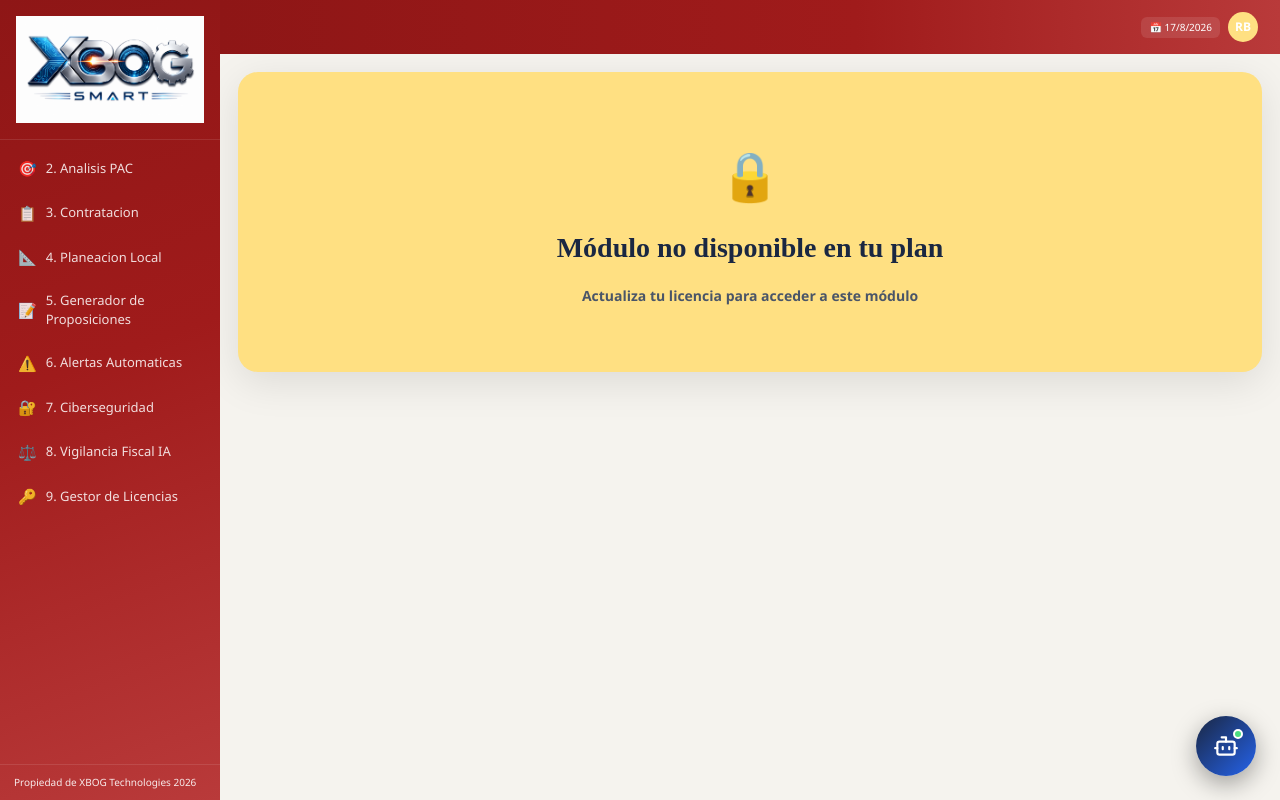
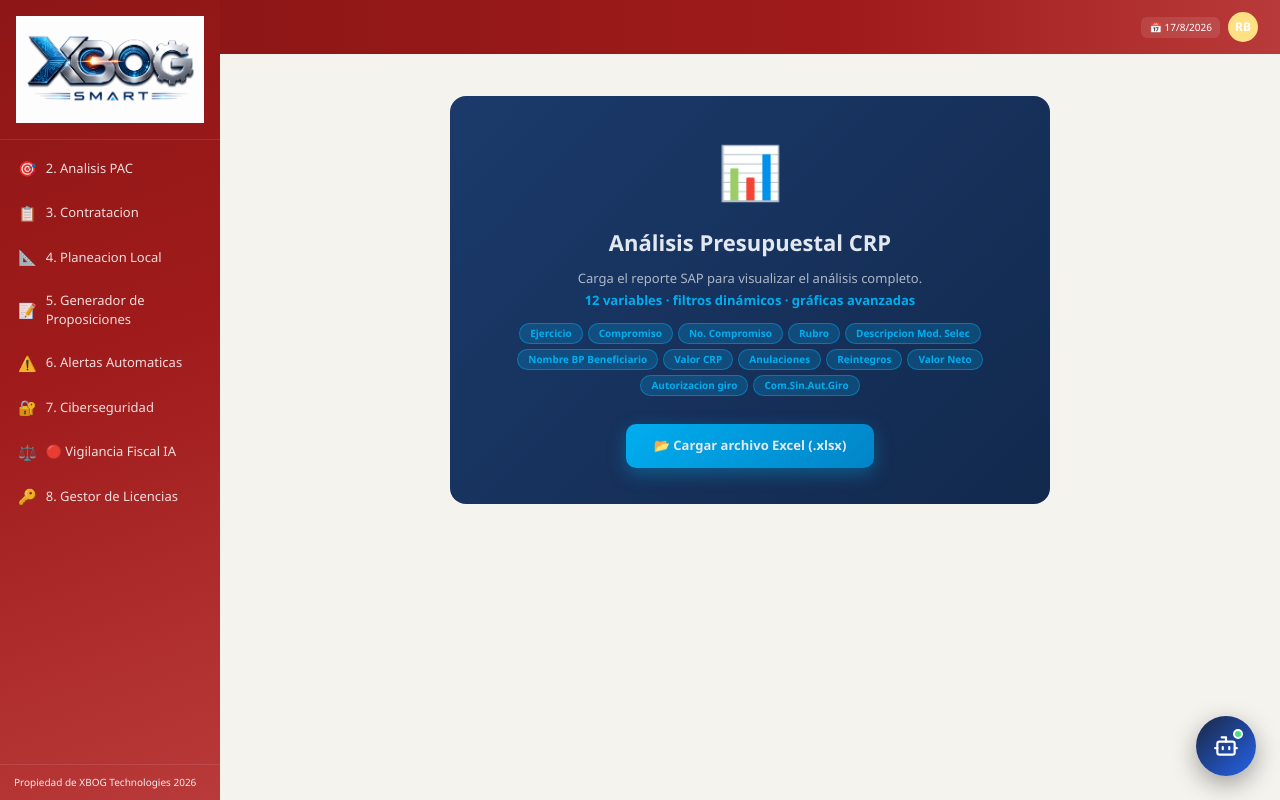
Before and after one commit to richbello/proyecto_concejales, a React (Vite) app in the folder frontend/: page / in a window 1280 px wide. Built offline with nearby package versions, Linux system fonts and the light colour scheme.

Commit message:
Vigilancia Fiscal IA fully integrated - módulos habilitados - listo para producción

```diff
--- a/frontend/src/App.tsx
+++ b/frontend/src/App.tsx
@@ -31,8 +31,8 @@ const TODOS_MODULOS: ModuloItem[] = [
   { key:"generador-proposiciones", label:"5. Generador de Proposiciones", icon:"📝" },
   { key:"alertas-automaticas", label:"6. Alertas Automaticas", icon:"⚠️" },
   { key:"ciberseguridad", label:"7. Ciberseguridad", icon:"🔐" },
-  { key:"vigilancia-fiscal", label:"8. Vigilancia Fiscal IA", icon:"⚖️" },
-  { key:"licencias", label:"9. Gestor de Licencias", icon:"🔑" },
+  { key:"vigilancia-fiscal", label:"🔴 Vigilancia Fiscal IA", icon:"⚖️" },
+  { key:"licencias", label:"8. Gestor de Licencias", icon:"🔑" },
 ];
 
 
@@ -46,7 +46,7 @@ export default function App() {
   const [mapaData, setMapaData] = useState<any[]>([]);
   const [menuOpen,  setMenuOpen]  = useState(false);
   const [isMobile,  setIsMobile]  = useState(window.innerWidth < 768);
-  const [modulos, setModulos] = useState<string[]>([...TODOS_MODULOS.map(m => m.key), "vigilancia-fiscal"]);
+  const [modulos, setModulos] = useState<string[]>(TODOS_MODULOS.map(m => m.key));
   const [planActual,setPlanActual]= useState<string>("");
   const [expandedGroups, setExpandedGroups] = useState<Set<string>>(new Set(["grupo-presupuesto"]));
 
@@ -58,7 +58,7 @@ export default function App() {
 
   const handleLicencia = (data: any) => {
     const newModulos = data.modulos || TODOS_MODULOS.map(m => m.key);
-    setModulos([...new Set([...newModulos, "licencias", "generador-proposiciones", "alertas-automaticas", "vigilancia-fiscal"])]);
+    setModulos([...new Set([...newModulos, "licencias", "generador-proposiciones", "alertas-automaticas"])]);
     setPlanActual(data.plan || "");
     // Si el tab actual no está disponible, ir al primero disponible
     if (data.modulos && !data.modulos.includes(tab)) {
@@ -82,14 +82,14 @@ export default function App() {
         const kids = (m.children || []).filter(c => modulos.includes(c.key));
         return kids.length ? { ...m, children: kids } : null;
       }
-      return (modulos.includes(m.key) || m.key === "licencias") ? m : null;
+      return m;
     })
     .filter((m): m is ModuloItem => m !== null);
   const currentNav = NAV_ITEMS.find(n => n.key === tab);
 
   const renderModulo = () => {
     // Verificar acceso
-    if (!modulos.includes(tab)) {
+    if (false) {
       return (
         <div style={{ display:"flex", alignItems:"center", justifyContent:"center", minHeight:300, flexDirection:"column" as const, gap:16, background:"#FFE082", borderRadius:20, padding:"40px", boxShadow:"0 10px 40px rgba(0,0,0,0.1)" }}>
           <div style={{ fontSize:48 }}>🔒</div>
```
Also changed, not shown: frontend/src/Components/AccessGate.tsx (line endings or trailing spaces), 1 other file (tests, documents, lock files or other folders).
